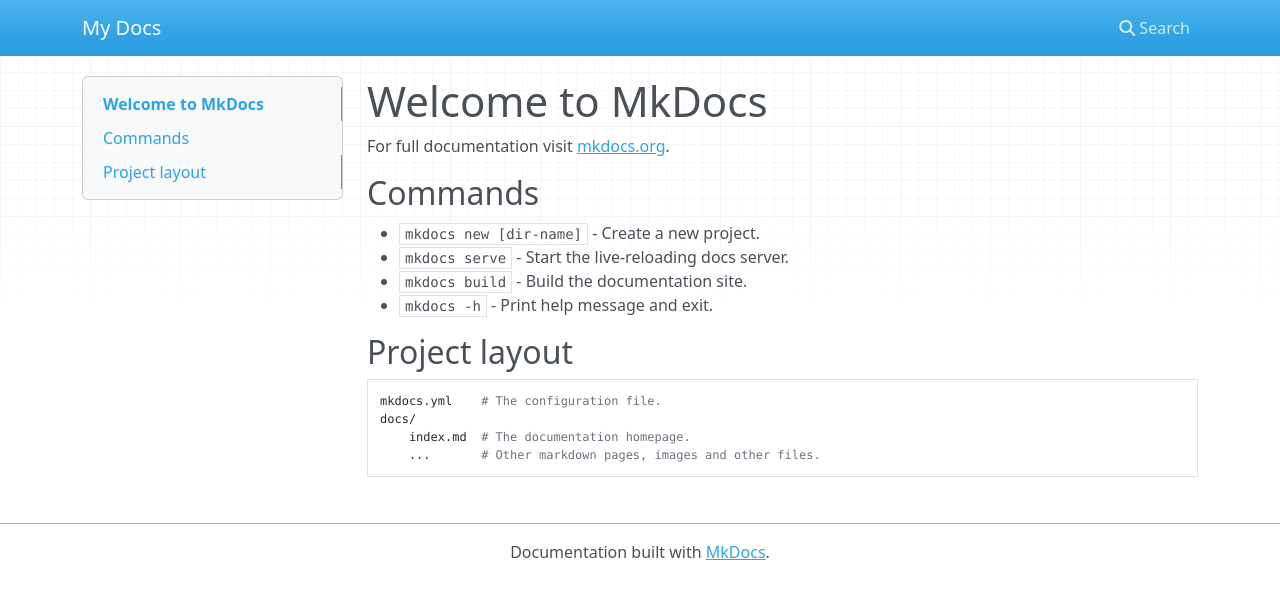
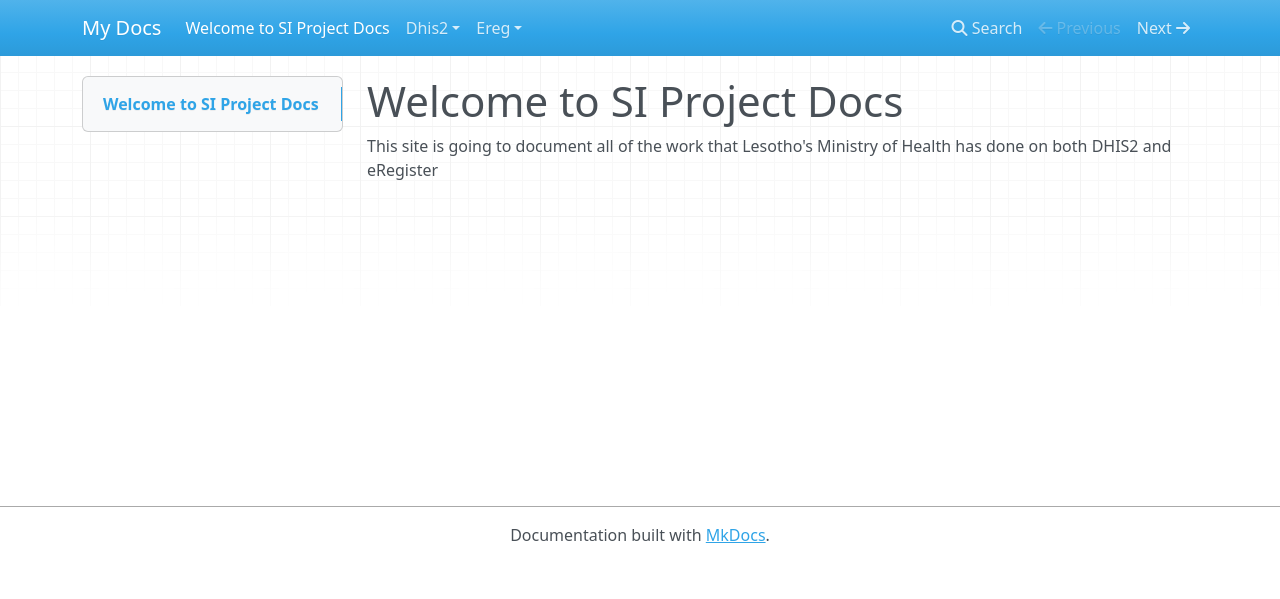
Before and after one commit to kgatman/documentation, an MkDocs documentation site: the page built from docs/docs/index.md, in a window 1280 px wide. Shown: the top 599 px of the page. Built offline with MkDocs 1.6.1, drawn with Linux system fonts in a browser that asks for light colours; nearby versions of some CDN libraries.

Commit message:
skeleton work

```diff
--- /dev/null
+++ b/docs/docs/dhis2/intro.md
@@ -0,0 +1 @@
+### DHIS2 Info
--- a/docs/docs/index.md
+++ b/docs/docs/index.md
@@ -1,17 +1,3 @@
-# Welcome to MkDocs
+# Welcome to SI Project Docs
 
-For full documentation visit [mkdocs.org](https://www.mkdocs.org).
-
-## Commands
-
-* `mkdocs new [dir-name]` - Create a new project.
-* `mkdocs serve` - Start the live-reloading docs server.
-* `mkdocs build` - Build the documentation site.
-* `mkdocs -h` - Print help message and exit.
-
-## Project layout
-
-    mkdocs.yml    # The configuration file.
-    docs/
-        index.md  # The documentation homepage.
-        ...       # Other markdown pages, images and other files.
+This site is going to document all of the work that Lesotho's Ministry of Health has done on both DHIS2 and eRegister
```
Also changed, not shown: docs/docs/ereg/intro.md (added, +1 -0 lines), mkdocs.yml (+10 -0 lines), README.md.
